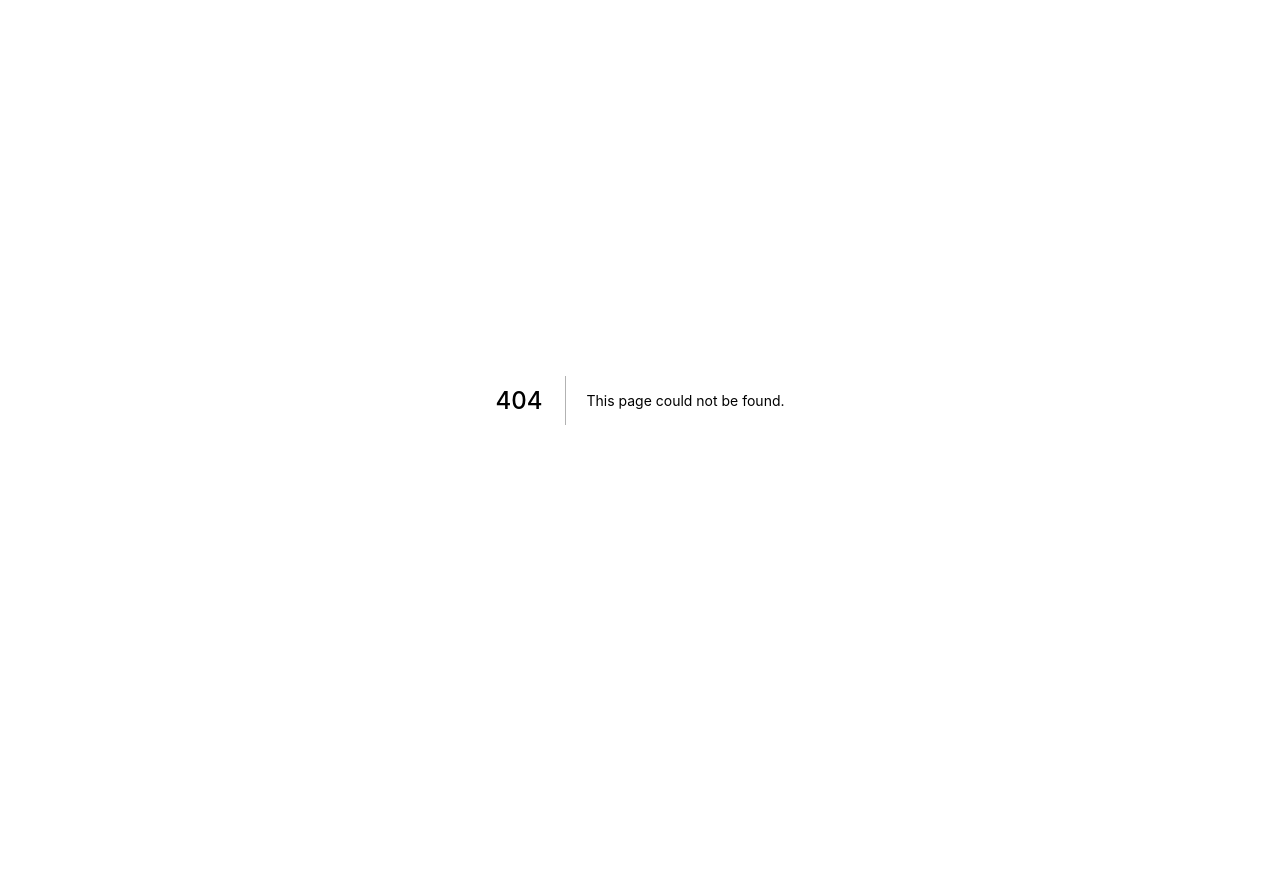
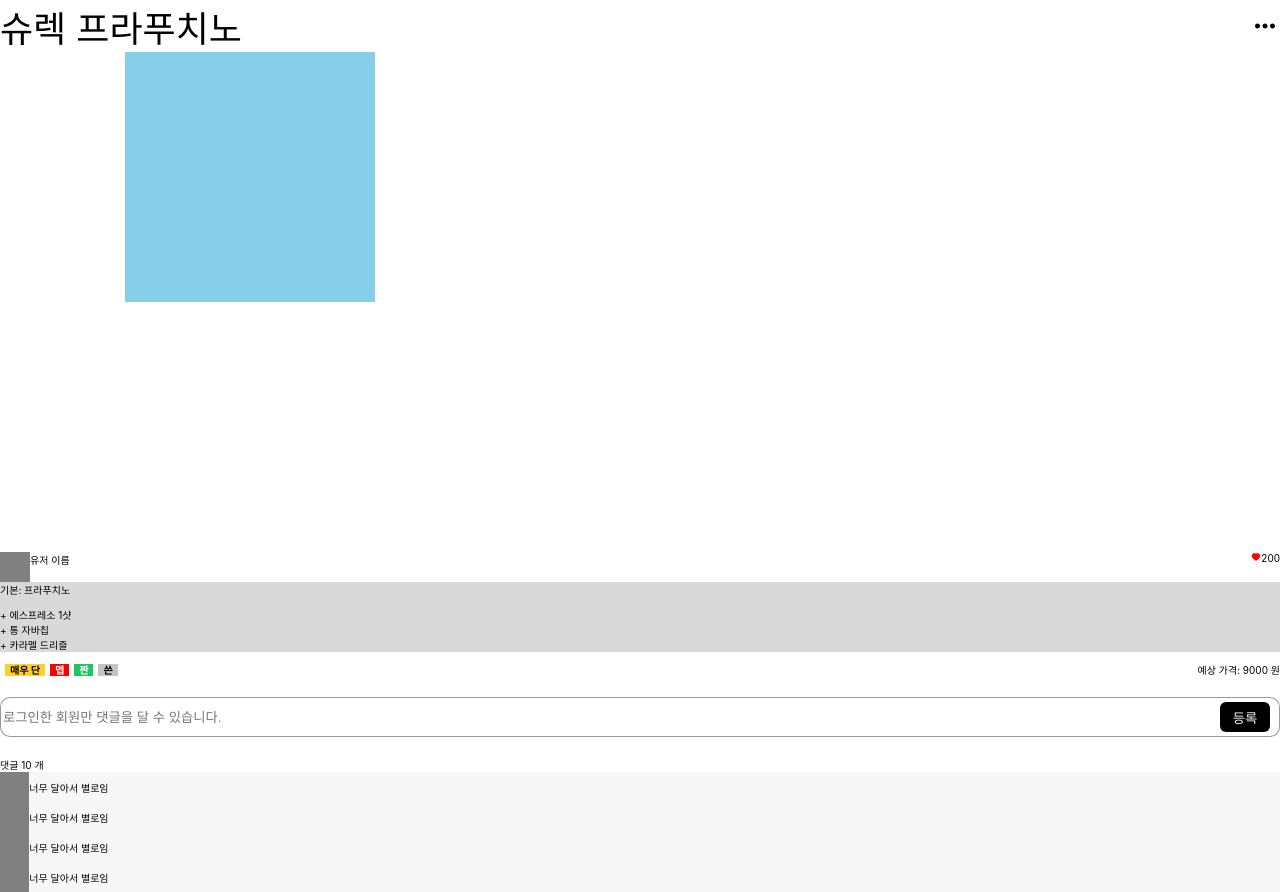
Before and after one commit to prgrms-web-devcourse/Team-Tasty-Masiottae-FE, a Next.js app: page /detail/1 in a window 1280 px wide. Before the commit this address had no page. Before the commit the page ends 800 px from the top, so only its background shows below. Built offline with nearby package versions, Linux system fonts and the light colour scheme.

Commit message:
feat: 상세 페이지 마크업

```diff
--- a/pages/api/hello.ts
+++ /dev/null
@@ -1,13 +0,0 @@
-// Next.js API route support: https://nextjs.org/docs/api-routes/introduction
-import type { NextApiRequest, NextApiResponse } from 'next'
-
-type Data = {
-  name: string
-}
-
-export default function handler(
-  req: NextApiRequest,
-  res: NextApiResponse<Data>
-) {
-  res.status(200).json({ name: 'John Doe' })
-}
--- /dev/null
+++ b/pages/detail/[id].tsx
@@ -0,0 +1,206 @@
+import styled from '@emotion/styled'
+import React from 'react'
+import { AiFillHeart, AiOutlineHeart } from 'react-icons/ai'
+import { BiDotsHorizontalRounded } from 'react-icons/bi'
+
+const COMMENT_INPUT_PLACEHOLDER = '로그인한 회원만 댓글을 달 수 있습니다.'
+
+const Detail = () => {
+  return (
+    <>
+      <PostContainer>
+        <TitleWrapper>
+          <Title>슈렉 프라푸치노</Title>
+          <Dots size={30} onClick={(e) => console.log(e)} />
+        </TitleWrapper>
+
+        <ImageWrapper>
+          <AAAAAAAImageBox />
+        </ImageWrapper>
+
+        <PostSummaryWrapper>
+          <Flex>
+            <AAAAAAAAAAvatar />
+            <span>유저 이름</span>
+          </Flex>
+          <Flex>
+            <Heart onClick={(e) => console.log(e)} />
+            <span>200</span>
+          </Flex>
+        </PostSummaryWrapper>
+
+        <OptionsWrapper>
+          <div>기본: 프라푸치노</div>
+          <div>+ 에스프레소 1샷</div>
+          <div>+ 통 자바칩</div>
+          <div>+ 카라멜 드리즐</div>
+        </OptionsWrapper>
+
+        <PostSummaryWrapper>
+          <TagContainer>
+            <SweetTag>매우 단</SweetTag>
+            <HotTag>맵</HotTag>
+            <SaltyTag>짠</SaltyTag>
+            <BitterTag>쓴</BitterTag>
+          </TagContainer>
+          <span>예상 가격: 9000 원</span>
+        </PostSummaryWrapper>
+      </PostContainer>
+
+      <CommentWriteContainer>
+        <Input type="text" placeholder={COMMENT_INPUT_PLACEHOLDER} />
+        <AddCommentButton onClick={(e) => console.log(e)}>
+          등록
+        </AddCommentButton>
+      </CommentWriteContainer>
+
+      <CommentListContainer>
+        <div>댓글 10 개</div>
+
+        <Flex>
+          <AAAAAAAAAAvatar />
+          <Comment>너무 달아서 별로임</Comment>
+        </Flex>
+        <Flex>
+          <AAAAAAAAAAvatar />
+          <Comment>너무 달아서 별로임</Comment>
+        </Flex>
+        <Flex>
+          <AAAAAAAAAAvatar />
+          <Comment>너무 달아서 별로임</Comment>
+        </Flex>
+        <Flex>
+          <AAAAAAAAAAvatar />
+          <Comment>너무 달아서 별로임</Comment>
+        </Flex>
+      </CommentListContainer>
+    </>
+  )
+}
+
+const Flex = styled.div`
+  display: flex;
+`
+
+// 글 정보
+const PostContainer = styled.div`
+  margin-bottom: 2rem;
+`
+
+const PostSummaryWrapper = styled(Flex)`
+  justify-content: space-between;
+`
+
+const TitleWrapper = styled(Flex)`
+  justify-content: space-between;
+  align-items: center;
+`
+
+const Title = styled.span`
+  font-size: 3.6rem;
+`
+
+const Dots = styled(BiDotsHorizontalRounded)`
+  cursor: pointer;
+`
+
+const ImageWrapper = styled.div`
+  display: flex;
+  justify-content: center;
+  width: 100vw;
+  max-width: 50rem;
+  height: 100vw;
+  max-height: 50rem;
+`
+
+const OptionsWrapper = styled.div`
+  background-color: #d9d9d9;
+  margin-bottom: 1rem;
+
+  & > div:first-child {
+    margin-bottom: 1rem;
+  }
+`
+
+const AAAAAAAImageBox = styled.div`
+  width: 50%;
+  height: 50%;
+  background-color: skyblue;
+`
+
+const Tag = styled.span`
+  font-weight: 700;
+  padding: 0 0.5rem;
+  margin-left: 0.5rem;
+`
+
+const TagContainer = styled.div``
+
+const SweetTag = styled(Tag)`
+  background-color: #ffce31;
+`
+const HotTag = styled(Tag)`
+  color: white;
+  background-color: #ff0000;
+`
+const SaltyTag = styled(Tag)`
+  color: white;
+  background-color: #1cc55f;
+`
+const BitterTag = styled(Tag)`
+  background-color: #c4c4c4;
+`
+
+const Heart = styled(AiFillHeart)`
+  color: red;
+  cursor: pointer;
+`
+
+const EmptyHeart = styled(AiOutlineHeart)``
+
+// 댓글 입력
+const CommentWriteContainer = styled(Flex)`
+  align-items: center;
+  margin-bottom: 2rem;
+`
+
+const Input = styled.input`
+  width: 100%;
+  height: 4rem;
+  border: 1px solid rgba(0, 0, 0, 0.4);
+  border-radius: 1rem;
+  padding-right: 7rem;
+
+  &:focus {
+    outline: none;
+  }
+`
+
+const AddCommentButton = styled.button`
+  width: 5rem;
+  height: 3rem;
+  border: none;
+  border-radius: 0.6rem;
+  color: #f5f5f5;
+  background-color: black;
+  margin-left: -6rem;
+  cursor: pointer;
+`
+
+// 댓글 리스트
+const CommentListContainer = styled.div``
+
+const AAAAAAAAAAvatar = styled.div`
+  width: 3rem;
+  height: 3rem;
+  background-color: gray;
+`
+
+const Comment = styled.div`
+  display: flex;
+  align-items: center;
+  width: 100%;
+  background-color: rgba(0, 0, 0, 0.03);
+`
+
+export default Detail
--- a/styles/globals.css
+++ b/styles/globals.css
@@ -2,6 +2,7 @@ html,
 body {
   padding: 0;
   margin: 0;
+  font-size: 10px;
   font-family: -apple-system, BlinkMacSystemFont, Segoe UI, Roboto, Oxygen,
     Ubuntu, Cantarell, Fira Sans, Droid Sans, Helvetica Neue, sans-serif;
 }
```
Also changed, not shown: pages/index.tsx (+1 -66 lines), styles/Home.module.css (deleted, +0 -116 lines).
